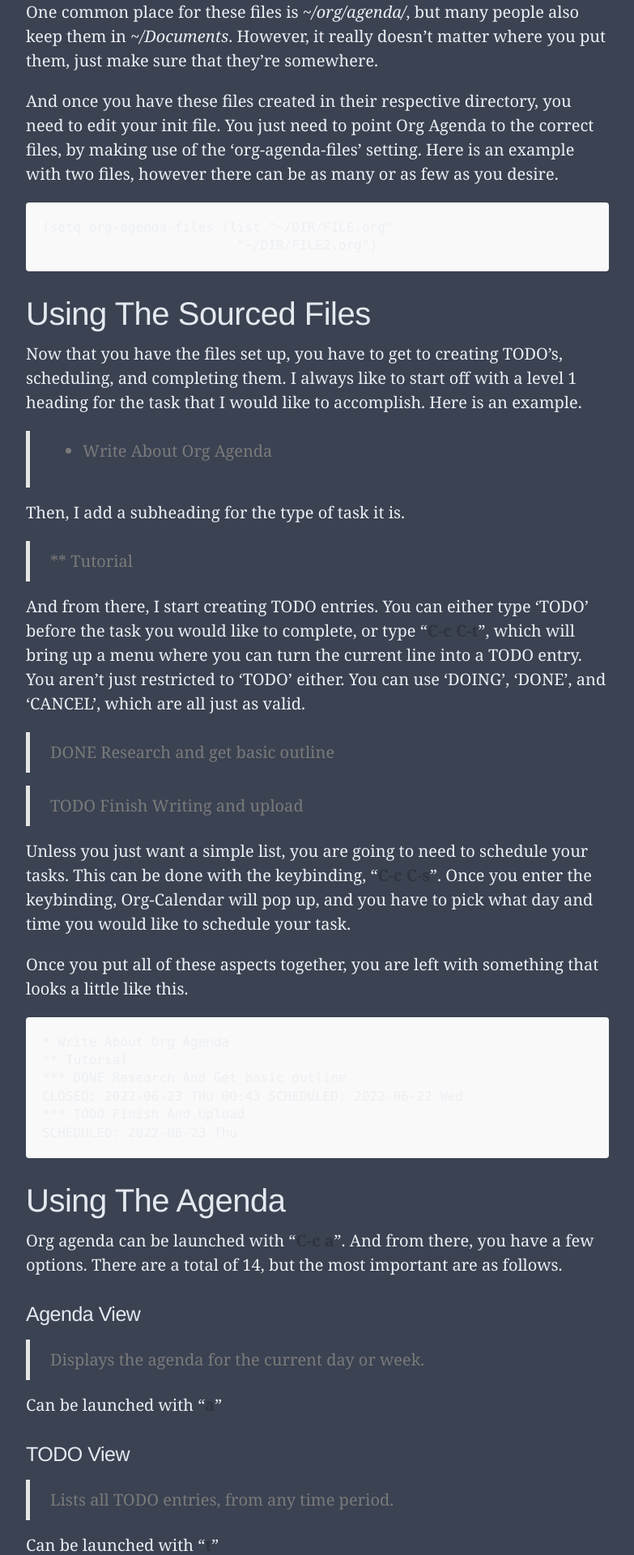
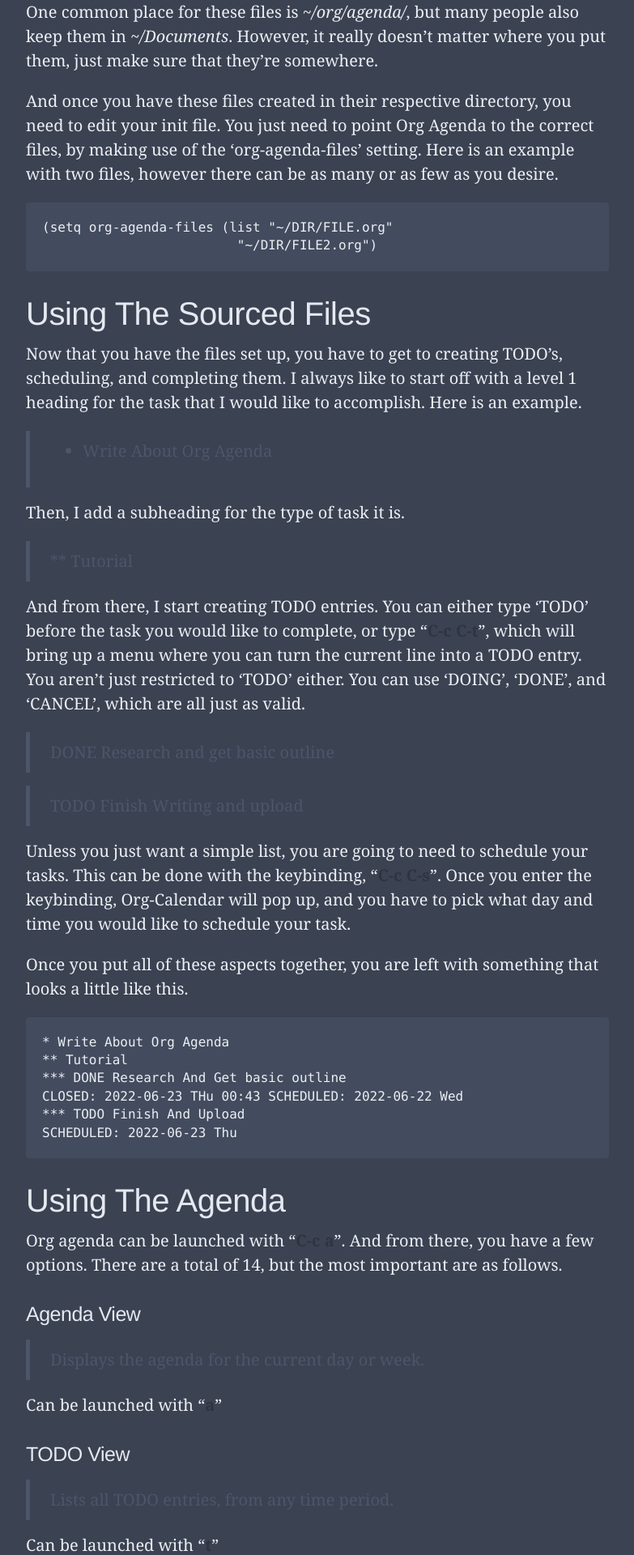
Before and after one commit to TheKernalBlog/TheKernalBlog, a Jekyll site: the page built from _posts/2022-08-2-Using-Org-Agenda-To-Fix-Your-Life.md, in a window 1280 px wide. Shown: the part 739-2659 px from the top of the page at 81% size, without its empty margins (248-1031 px from the left). Built offline with Jekyll 4.4.1, drawn with Linux system fonts in a browser that asks for light colours; our own code applies the rules of GitHub Pages for plain Markdown files.

Commit message:
Update poole.css

```diff
--- a/public/css/poole.css
+++ b/public/css/poole.css
@@ -132,8 +132,8 @@
   position: relative;
   margin: 1.5rem 0;
   border: 0;
-  border-top: 1px solid #eee;
-  border-bottom: 1px solid #fff;
+  border-top: 1px solid #eceff4;
+  border-bottom: 1px solid #eceff4;
 }
 
 abbr {
@@ -144,7 +144,7 @@
 }
 abbr[title] {
   cursor: help;
-  border-bottom: 1px dotted #e5e5e5;
+  border-bottom: 1px dotted #e5e9f0;
 }
 
 /* Code */
@@ -156,7 +156,7 @@
   padding: .25em .5em;
   font-size: 85%;
   color: #bf616a;
-  background-color: #f9f9f9;
+  background-color: #434c5e;
   border-radius: 3px;
 }
 pre {
@@ -170,7 +170,7 @@
   white-space: pre-wrap;
   word-break: break-all;
   word-wrap: break-word;
-  background-color: #f9f9f9;
+  background-color: #434c5e;
 }
 pre code {
   padding: 0;
@@ -214,8 +214,8 @@
 blockquote {
   padding: .5rem 1rem;
   margin: .8rem 0;
-  color: #7a7a7a;
-  border-left: .25rem solid #e5e5e5;
+  color: #4c566a;
+  border-left: .25rem solid #4c566a;
 }
 blockquote p:last-child {
   margin-bottom: 0;
```
